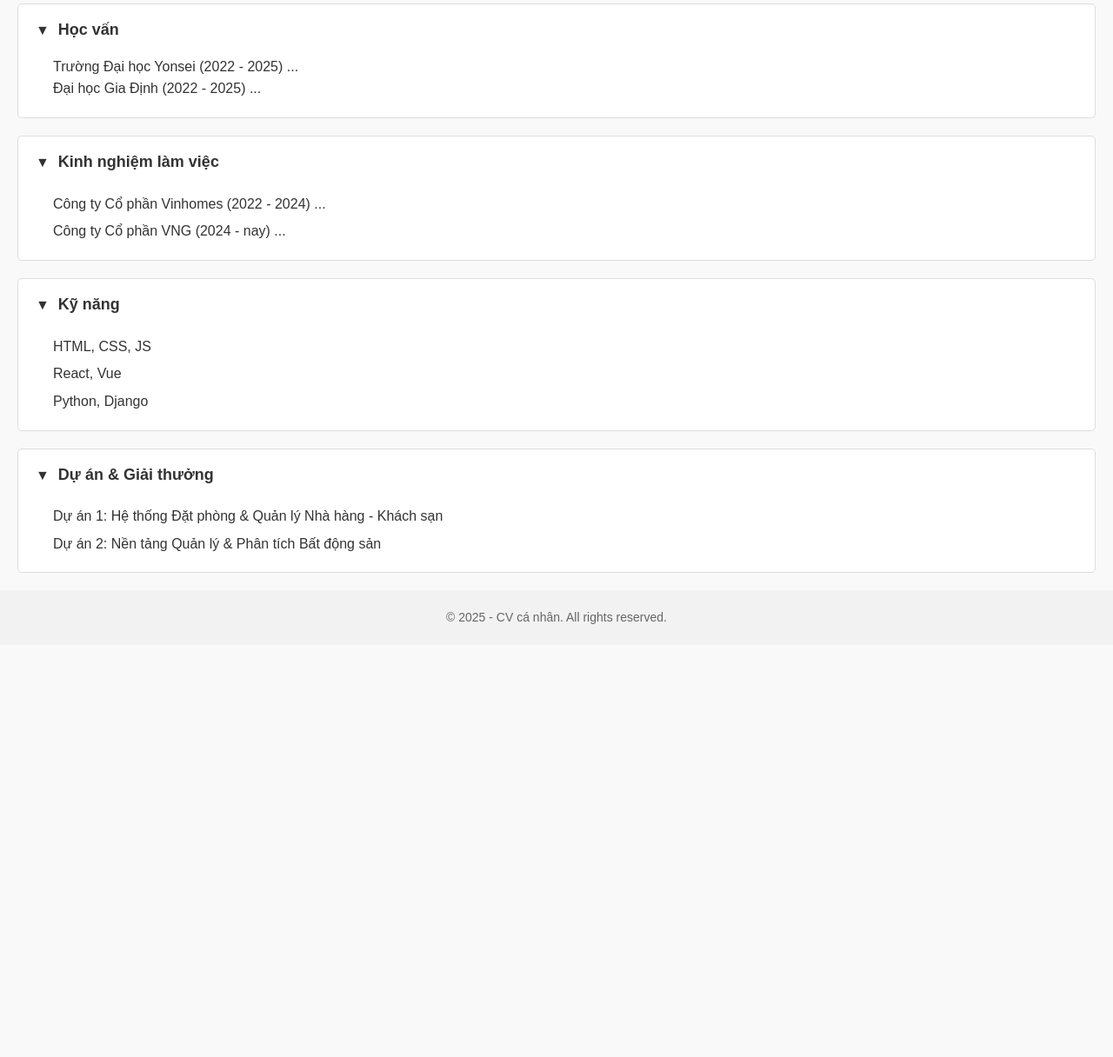
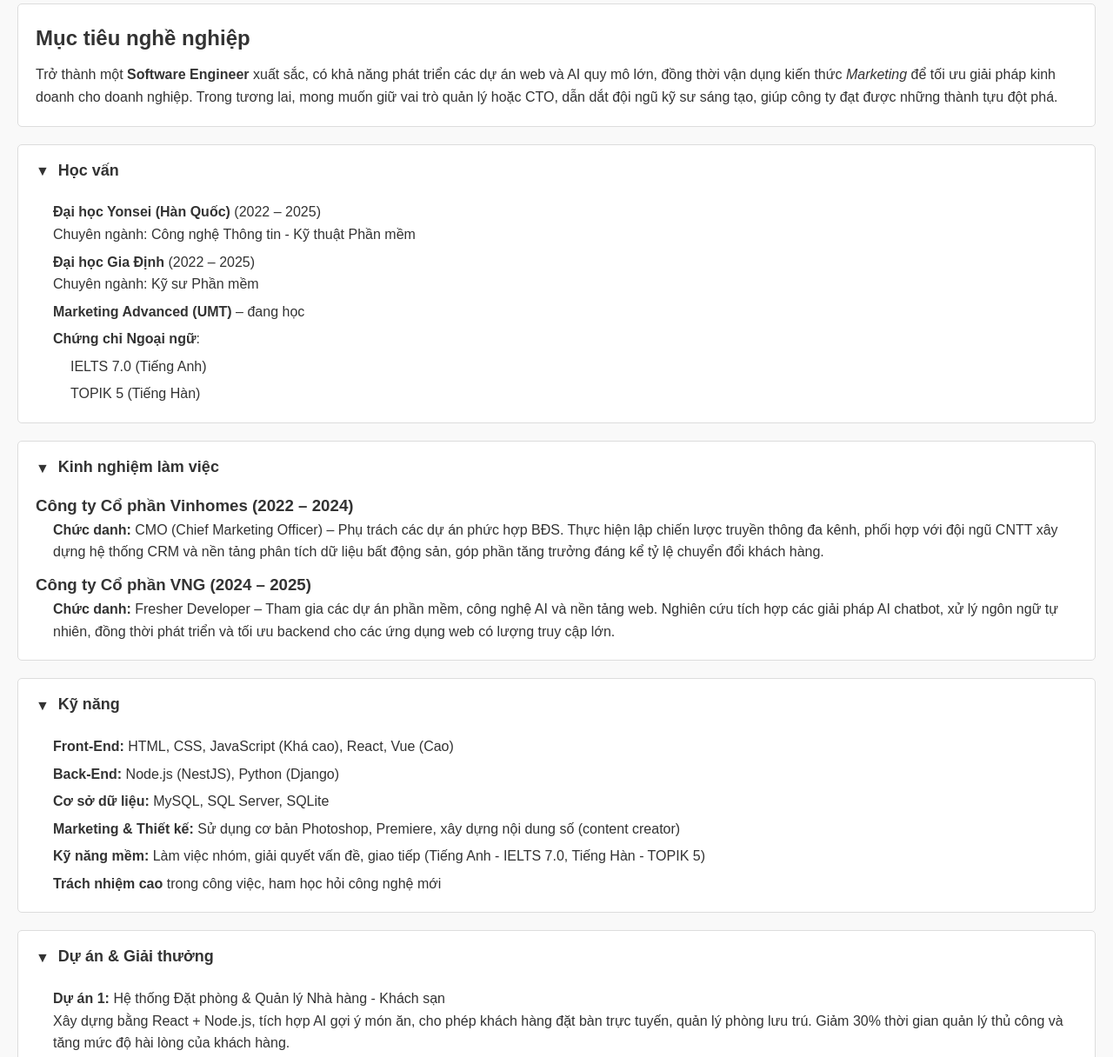
Before and after one commit to Squirrel1734/my-cv, a plain HTML site: page index.html in a window 1280 px wide. Shown: the part 343-1559 px from the top of the page at 87% size. Before the commit the page ends 1135 px from the top, so only its background shows below. Drawn offline with Linux system fonts and the light colour scheme.

Commit message:
Update index.html

```diff
--- a/index.html
+++ b/index.html
@@ -3,7 +3,7 @@
   <head>
     <meta charset="UTF-8" />
     <meta name="viewport" content="width=device-width, initial-scale=1.0" />
-    <title>CV của Tớ</title>
+    <title>CV của Nguyễn Huỳnh Tuấn Kiệt</title>
     <link rel="stylesheet" href="styles.css" />
   </head>
   <body>
@@ -23,30 +23,81 @@
       </ul>
     </section>
 
+    <!-- MỤC TIÊU NGHỀ NGHIỆP -->
+    <section>
+      <h2>Mục tiêu nghề nghiệp</h2>
+      <p>
+        Trở thành một <strong>Software Engineer</strong> xuất sắc, có khả năng phát triển
+        các dự án web và AI quy mô lớn, đồng thời vận dụng kiến thức
+        <em>Marketing</em> để tối ưu giải pháp kinh doanh cho doanh nghiệp.
+        Trong tương lai, mong muốn giữ vai trò quản lý hoặc CTO, dẫn dắt đội ngũ
+        kỹ sư sáng tạo, giúp công ty đạt được những thành tựu đột phá.
+      </p>
+    </section>
+
     <!-- HỌC VẤN: Accordion -->
     <details open>
       <summary>Học vấn</summary>
-      <p>Trường Đại học Yonsei (2022 - 2025) ...<br/>
-         Đại học Gia Định (2022 - 2025) ...</p>
+      <ul>
+        <li>
+          <strong>Đại học Yonsei (Hàn Quốc)</strong> (2022 – 2025)
+          <br />Chuyên ngành: Công nghệ Thông tin - Kỹ thuật Phần mềm
+        </li>
+        <li>
+          <strong>Đại học Gia Định</strong> (2022 – 2025)
+          <br />Chuyên ngành: Kỹ sư Phần mềm
+        </li>
+        <li>
+          <strong>Marketing Advanced (UMT)</strong> – đang học
+        </li>
+        <li>
+          <strong>Chứng chỉ Ngoại ngữ</strong>:
+          <ul>
+            <li>IELTS 7.0 (Tiếng Anh)</li>
+            <li>TOPIK 5 (Tiếng Hàn)</li>
+          </ul>
+        </li>
+      </ul>
     </details>
 
     <!-- KINH NGHIỆM LÀM VIỆC: Accordion -->
     <details open>
       <summary>Kinh nghiệm làm việc</summary>
-      <ul>
-        <li>Công ty Cổ phần Vinhomes (2022 - 2024) ...</li>
-        <li>Công ty Cổ phần VNG (2024 - nay) ...</li>
-      </ul>
+      <div>
+        <h3>Công ty Cổ phần Vinhomes (2022 – 2024)</h3>
+        <p>
+          <strong>Chức danh:</strong> CMO (Chief Marketing Officer) – Phụ trách các dự án
+          phức hợp BĐS. Thực hiện lập chiến lược truyền thông đa kênh, phối hợp
+          với đội ngũ CNTT xây dựng hệ thống CRM và nền tảng phân tích dữ liệu
+          bất động sản, góp phần tăng trưởng đáng kể tỷ lệ chuyển đổi khách hàng.
+        </p>
+      </div>
+      <div>
+        <h3>Công ty Cổ phần VNG (2024 – 2025)</h3>
+        <p>
+          <strong>Chức danh:</strong> Fresher Developer – Tham gia các dự án phần mềm,
+          công nghệ AI và nền tảng web. Nghiên cứu tích hợp các giải pháp AI
+          chatbot, xử lý ngôn ngữ tự nhiên, đồng thời phát triển và tối ưu
+          backend cho các ứng dụng web có lượng truy cập lớn.
+        </p>
+      </div>
     </details>
 
     <!-- KỸ NĂNG: Accordion -->
     <details open>
       <summary>Kỹ năng</summary>
       <ul>
-        <li>HTML, CSS, JS</li>
-        <li>React, Vue</li>
-        <li>Python, Django</li>
-        <!-- Thêm các kỹ năng khác... -->
+        <li><strong>Front-End:</strong> HTML, CSS, JavaScript (Khá cao), React, Vue (Cao)</li>
+        <li><strong>Back-End:</strong> Node.js (NestJS), Python (Django)</li>
+        <li><strong>Cơ sở dữ liệu:</strong> MySQL, SQL Server, SQLite</li>
+        <li>
+          <strong>Marketing & Thiết kế:</strong> Sử dụng cơ bản Photoshop, Premiere, xây dựng nội dung số (content creator)
+        </li>
+        <li>
+          <strong>Kỹ năng mềm:</strong> Làm việc nhóm, giải quyết vấn đề, giao tiếp
+          (Tiếng Anh - IELTS 7.0, Tiếng Hàn - TOPIK 5)
+        </li>
+        <li><strong>Trách nhiệm cao</strong> trong công việc, ham học hỏi công nghệ mới</li>
       </ul>
     </details>
 
@@ -54,15 +105,24 @@
     <details open>
       <summary>Dự án & Giải thưởng</summary>
       <ul>
-        <li>Dự án 1: Hệ thống Đặt phòng & Quản lý Nhà hàng - Khách sạn</li>
-        <li>Dự án 2: Nền tảng Quản lý & Phân tích Bất động sản</li>
-        <!-- Thêm các dự án khác... -->
+        <li>
+          <strong>Dự án 1:</strong> Hệ thống Đặt phòng & Quản lý Nhà hàng - Khách sạn
+          <br />Xây dựng bằng React + Node.js, tích hợp AI gợi ý món ăn, cho phép
+          khách hàng đặt bàn trực tuyến, quản lý phòng lưu trú. Giảm 30% thời gian
+          quản lý thủ công và tăng mức độ hài lòng của khách hàng.
+        </li>
+        <li>
+          <strong>Dự án 2:</strong> Nền tảng Quản lý & Phân tích Bất động sản (Real Estate CRM)
+          <br />Sử dụng NestJS + MongoDB (hoặc MySQL), hỗ trợ quản lý dữ liệu khách hàng,
+          giao dịch, tích hợp mô-đun AI phân tích xu hướng thị trường. Nâng cao
+          hiệu quả bán hàng và marketing cho doanh nghiệp BĐS.
+        </li>
       </ul>
     </details>
 
     <!-- FOOTER -->
     <footer>
-      <p>© 2025 - CV cá nhân. All rights reserved.</p>
+      <p>© 2025 - CV cá nhân của Nguyễn Huỳnh Tuấn Kiệt. All rights reserved.</p>
     </footer>
   </body>
 </html>
```
